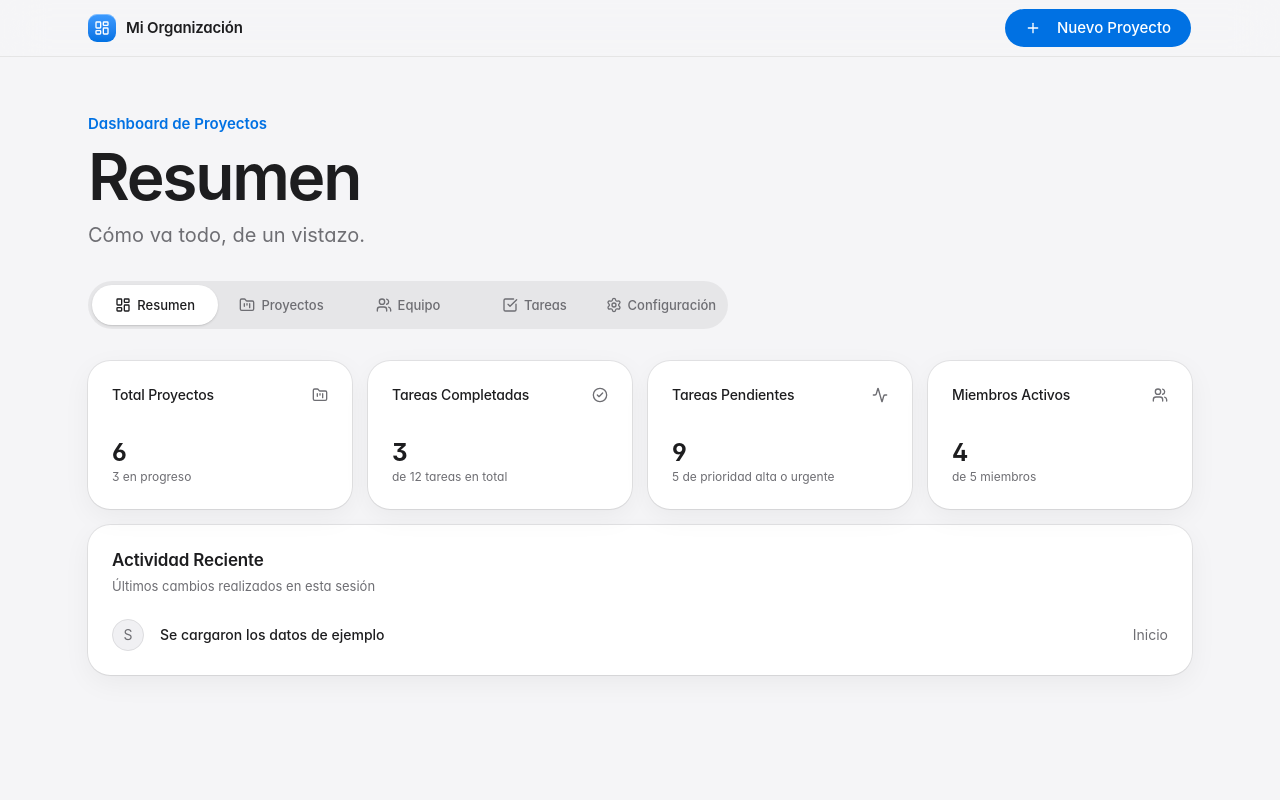
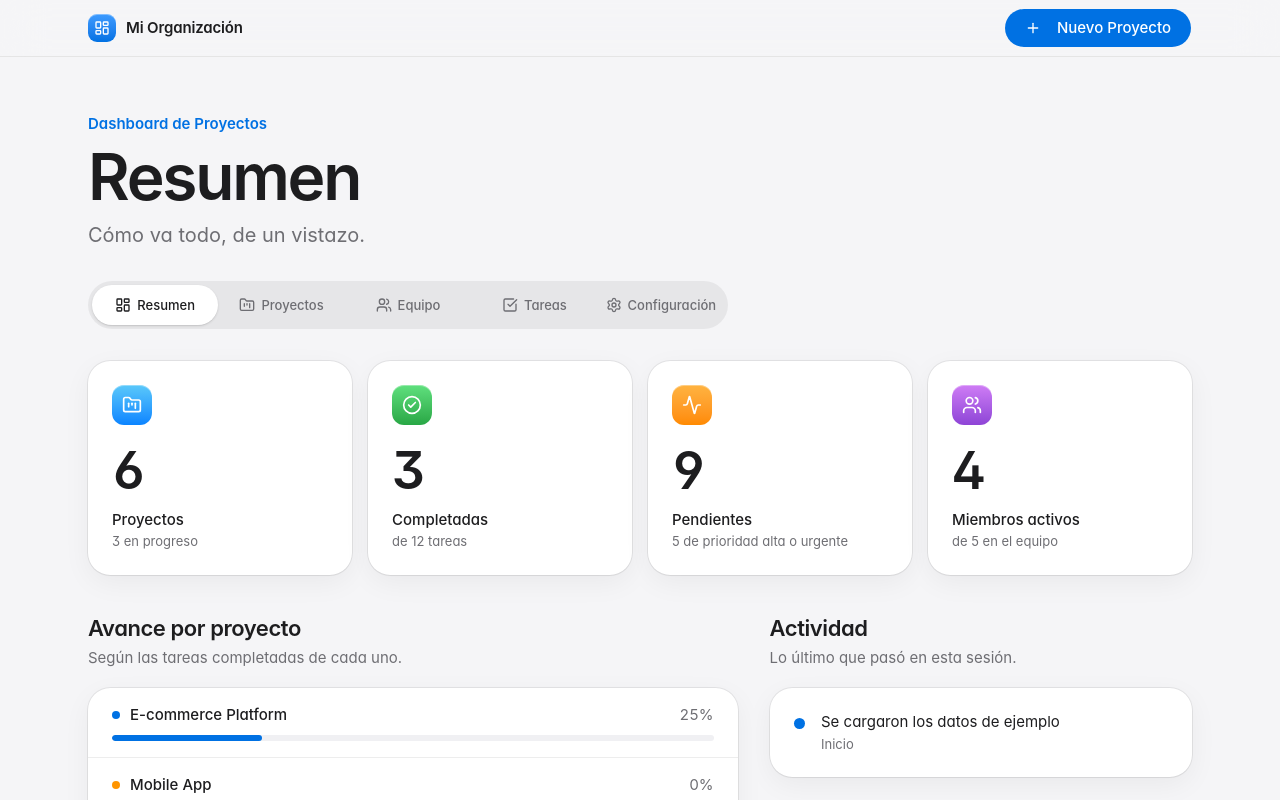
Before and after one commit to JasonGomezzz/Lab11-DAWA-shadcn-ui, a Next.js app: page /dashboard in a window 1280 px wide. Shown: the top 800 px of the page. Built offline with nearby package versions, Linux system fonts and the light colour scheme.

Commit message:
style(overview): rediseñar métricas, avance por proyecto y actividad

```diff
--- a/src/components/OverviewTab.tsx
+++ b/src/components/OverviewTab.tsx
@@ -1,76 +1,128 @@
 "use client"
 
 import { Activity, CheckCircle2, FolderKanban, Users } from "lucide-react"
-import { Avatar, AvatarFallback } from "@/components/ui/avatar"
-import { Card, CardContent, CardDescription, CardHeader, CardTitle } from "@/components/ui/card"
+import { Card, CardContent } from "@/components/ui/card"
+import { SectionHeader } from "@/components/SectionHeader"
 import { useDashboard } from "@/lib/store"
+import { projectStatusTone } from "@/lib/ui"
+import { cn } from "@/lib/utils"
+
+const toneDot = {
+  default: "bg-primary",
+  secondary: "bg-muted-foreground/50",
+  success: "bg-success",
+  warning: "bg-warning",
+  destructive: "bg-destructive",
+}
 
 export function OverviewTab() {
-  const { metrics, activity } = useDashboard()
+  const { metrics, activity, projects, projectProgress } = useDashboard()
 
   const stats = [
     {
-      title: "Total Proyectos",
+      title: "Proyectos",
       value: metrics.totalProjects,
       note: `${metrics.activeProjects} en progreso`,
       icon: FolderKanban,
+      chip: "from-[#5ac8fa] to-[#0a84ff]",
     },
     {
-      title: "Tareas Completadas",
+      title: "Completadas",
       value: metrics.completedTasks,
-      note: `de ${metrics.totalTasks} tareas en total`,
+      note: `de ${metrics.totalTasks} tareas`,
       icon: CheckCircle2,
+      chip: "from-[#5fe07e] to-[#28a745]",
     },
     {
-      title: "Tareas Pendientes",
+      title: "Pendientes",
       value: metrics.pendingTasks,
       note: `${metrics.urgentTasks} de prioridad alta o urgente`,
       icon: Activity,
+      chip: "from-[#ffb340] to-[#ff8a00]",
     },
     {
-      title: "Miembros Activos",
+      title: "Miembros activos",
       value: metrics.activeMembers,
-      note: `de ${metrics.totalMembers} miembros`,
+      note: `de ${metrics.totalMembers} en el equipo`,
       icon: Users,
+      chip: "from-[#cf7cf5] to-[#8e44d6]",
     },
   ]
 
   return (
-    <div className="space-y-4">
-      <div className="grid gap-4 md:grid-cols-2 lg:grid-cols-4">
-        {stats.map(({ title, value, note, icon: Icon }) => (
-          <Card key={title}>
-            <CardHeader className="flex flex-row items-center justify-between space-y-0 pb-2">
-              <CardTitle className="text-sm font-medium">{title}</CardTitle>
-              <Icon className="h-4 w-4 text-muted-foreground" />
-            </CardHeader>
-            <CardContent>
-              <div className="text-2xl font-bold">{value}</div>
-              <p className="text-xs text-muted-foreground">{note}</p>
-            </CardContent>
+    <div className="space-y-10">
+      <div className="grid gap-4 sm:grid-cols-2 lg:grid-cols-4">
+        {stats.map(({ title, value, note, icon: Icon, chip }, i) => (
+          <Card
+            key={title}
+            className="animate-tile gap-0 p-6"
+            style={{ ["--i" as string]: i }}
+          >
+            <span
+              className={cn(
+                "mb-5 grid size-10 place-items-center rounded-[12px] bg-linear-to-b text-white shadow-[inset_0_1px_0_rgb(255_255_255/0.35)]",
+                chip
+              )}
+            >
+              <Icon className="size-5" />
+            </span>
+            <div className="text-[52px] leading-none font-semibold tracking-[-0.045em] tabular-nums">{value}</div>
+            <div className="mt-3 text-[15px] font-medium">{title}</div>
+            <div className="mt-0.5 text-[13px] text-muted-foreground">{note}</div>
           </Card>
         ))}
       </div>
 
-      <Card>
-        <CardHeader>
-          <CardTitle>Actividad Reciente</CardTitle>
-          <CardDescription>Últimos cambios realizados en esta sesión</CardDescription>
-        </CardHeader>
-        <CardContent>
-          <div className="space-y-4">
-            {activity.map((item) => (
-              <div key={item.id} className="flex items-center gap-4">
-                <Avatar>
-                  <AvatarFallback>{item.text[0]}</AvatarFallback>
-                </Avatar>
-                <p className="flex-1 text-sm font-medium leading-none">{item.text}</p>
-                <div className="text-sm text-muted-foreground">{item.time}</div>
-              </div>
-            ))}
-          </div>
-        </CardContent>
-      </Card>
+      <div className="grid gap-8 lg:grid-cols-5">
+        <section className="lg:col-span-3">
+          <SectionHeader title="Avance por proyecto" description="Según las tareas completadas de cada uno." />
+          <Card className="animate-tile gap-0 p-0" style={{ ["--i" as string]: 4 }}>
+            <CardContent className="divide-y divide-hairline p-0">
+              {projects.length === 0 && (
+                <p className="px-6 py-10 text-center text-muted-foreground">Aún no hay proyectos.</p>
+              )}
+              {projects.map((project) => {
+                const progress = projectProgress(project.id)
+                return (
+                  <div key={project.id} className="px-6 py-4">
+                    <div className="mb-2.5 flex items-center justify-between gap-3">
+                      <div className="flex min-w-0 items-center gap-2.5">
+                        <span className={cn("size-2 shrink-0 rounded-full", toneDot[projectStatusTone[project.status]])} />
+                        <span className="truncate text-[15px] font-medium">{project.name}</span>
+                      </div>
+                      <span className="text-[15px] text-muted-foreground tabular-nums">{progress}%</span>
+                    </div>
+                    <div className="h-1.5 overflow-hidden rounded-full bg-muted">
+                      <div
+                        className="h-full rounded-full bg-primary transition-[width] duration-700 ease-apple"
+                        style={{ width: `${progress}%` }}
+                      />
+                    </div>
+                  </div>
+                )
+              })}
+            </CardContent>
+          </Card>
+        </section>
+
+        <section className="lg:col-span-2">
+          <SectionHeader title="Actividad" description="Lo último que pasó en esta sesión." />
+          <Card className="animate-tile gap-0 p-6" style={{ ["--i" as string]: 5 }}>
+            <ol className="relative space-y-5">
+              <span aria-hidden className="absolute top-2 bottom-2 left-[5px] w-px bg-hairline" />
+              {activity.map((item) => (
+                <li key={item.id} className="relative flex items-start gap-4">
+                  <span className="relative mt-1.5 size-[11px] shrink-0 rounded-full bg-primary ring-4 ring-card" />
+                  <div className="min-w-0 flex-1">
+                    <p className="text-[15px] leading-snug">{item.text}</p>
+                    <p className="mt-0.5 text-[13px] text-muted-foreground">{item.time}</p>
+                  </div>
+                </li>
+              ))}
+            </ol>
+          </Card>
+        </section>
+      </div>
     </div>
   )
 }
```
